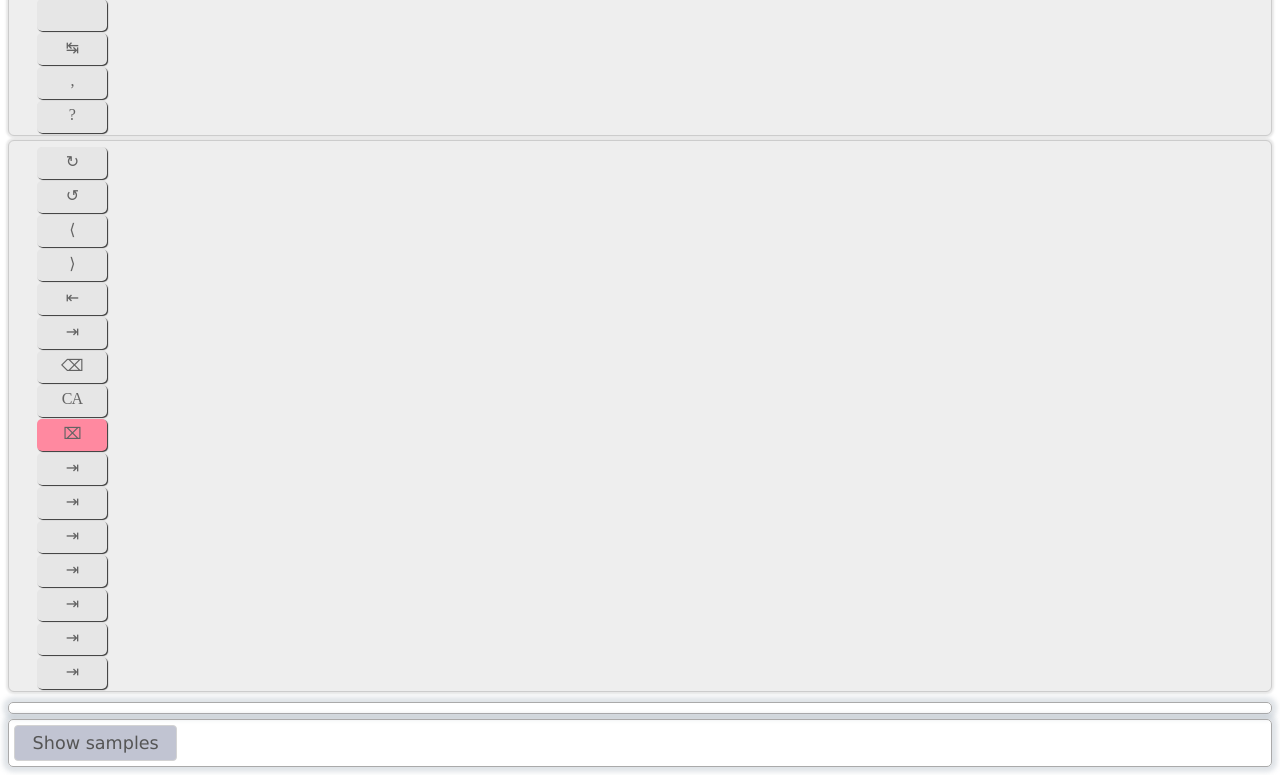
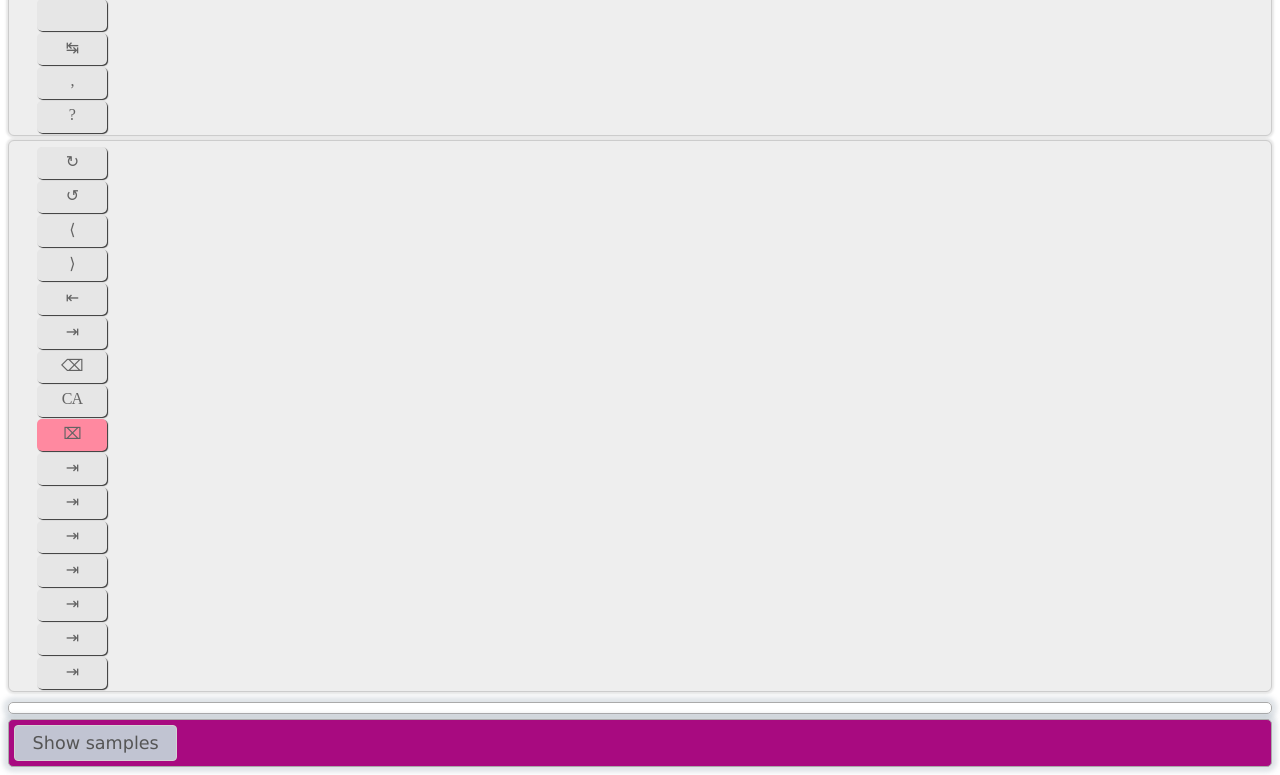
Before and after one commit to tamas-tech/tamas-tech.github.io, a plain HTML site: page index.html in a window 1280 px wide. Shown: the part 2183-2958 px from the top of the page. Drawn offline with nearby package versions, Linux system fonts and the light colour scheme; some packages are replaced by stand-ins of ours; a script that the page names is missing.

Commit message:
Update index.html

```diff
--- a/index.html
+++ b/index.html
@@ -703,7 +703,7 @@
             });
         }, 300)
     </script>
-    <div id="sample-c">
+    <div id="sample-c"  style="background-color: #a80a80">
         <div id="sample-cc">
             <button type="button" class="btn-open first">Content</button>
             <button type="button" class="sample-open first" onclick="sampleTgl();">Show samples</button>
```
